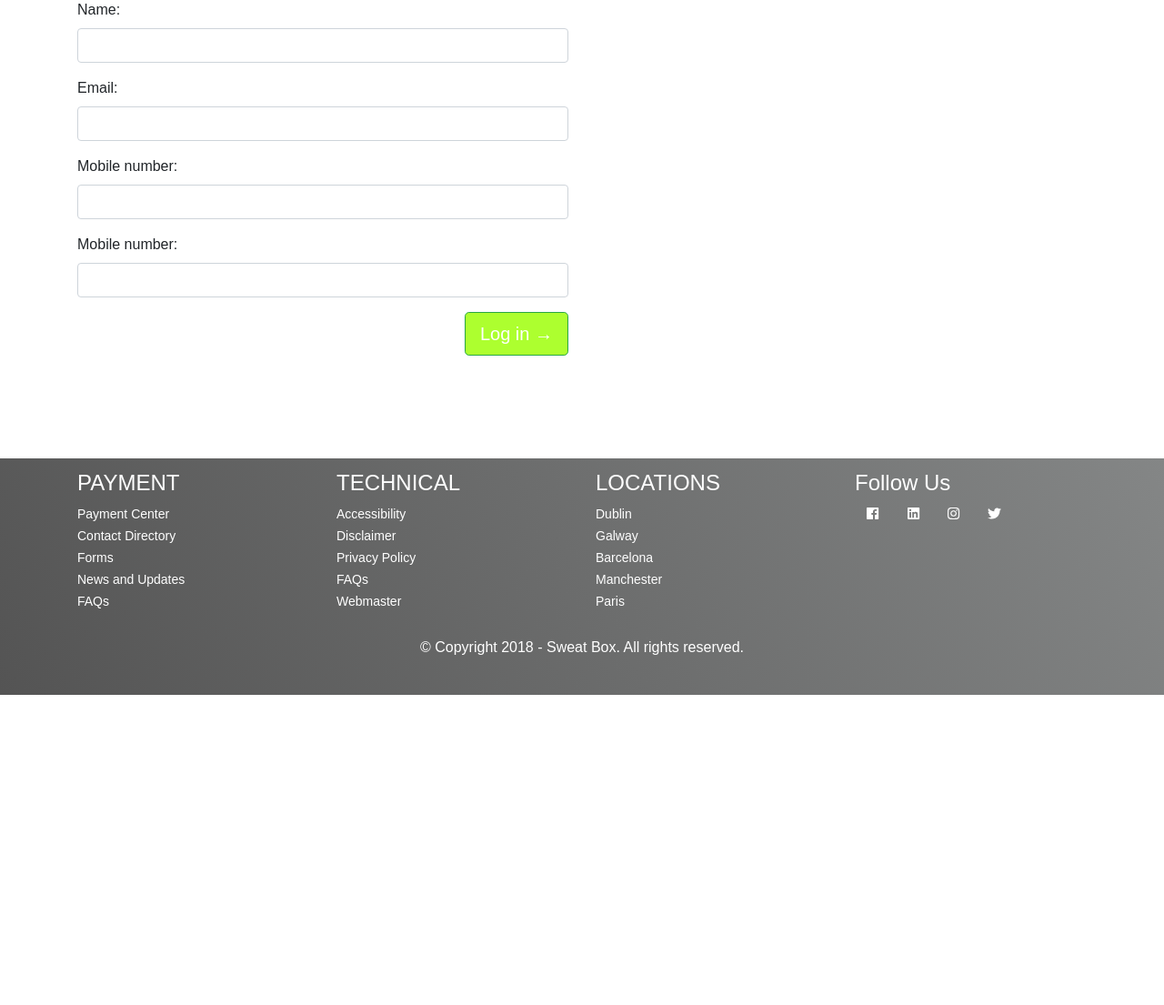
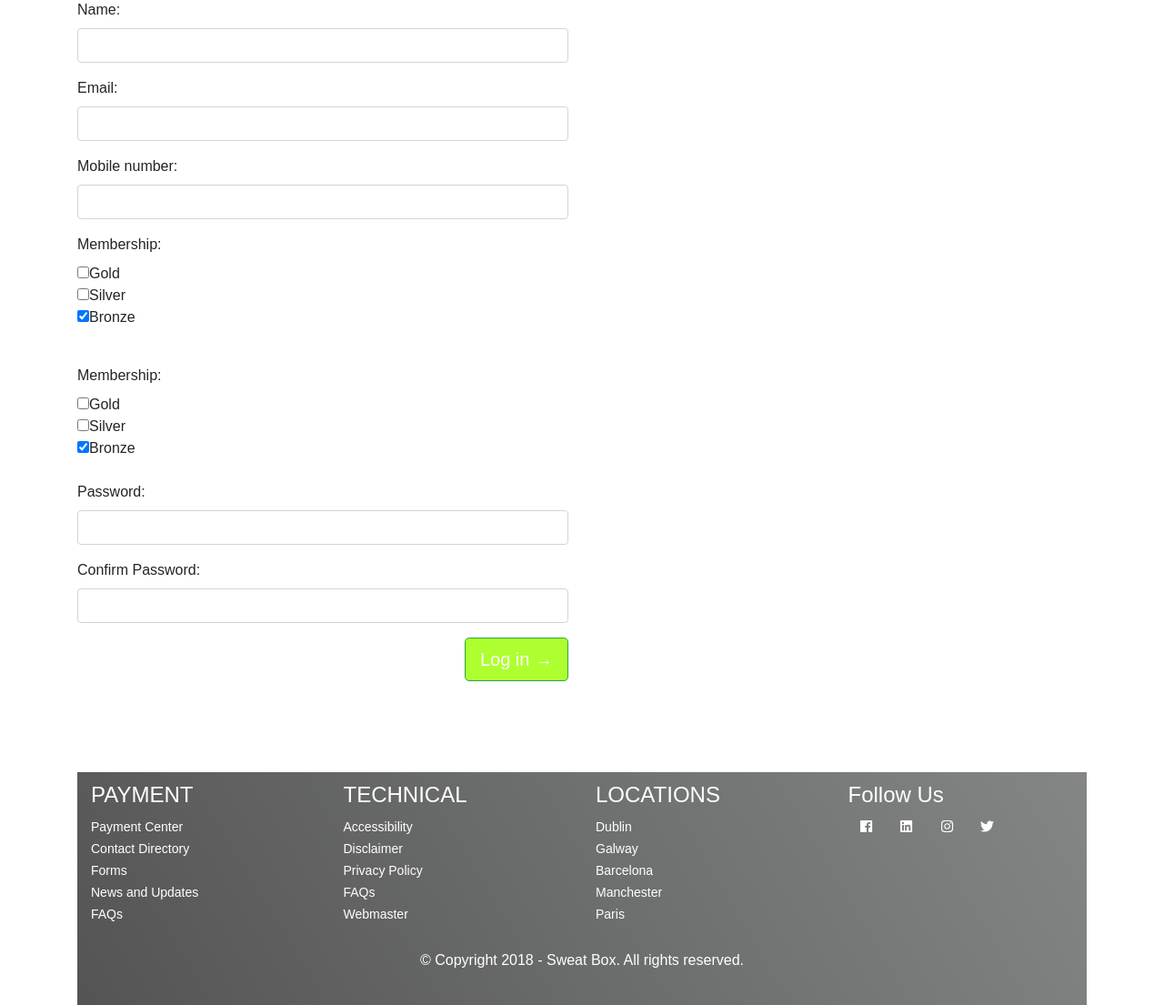
Before and after one commit to roniqroniq/gym_sweatbox, a PHP site: page /signup.php in a window 1280 px wide. Shown: the part 343-1448 px from the top of the page at 91% size. Before the commit the page ends 1107 px from the top, so only its background shows below. Run offline with PHP 8.4, Linux system fonts and the light colour scheme; some libraries are stand-ins or nearby versions.

Commit message:
Update signup.php

```diff
--- a/signup.php
+++ b/signup.php
@@ -24,11 +24,32 @@
                    </div>
                    <div class="form-group">
                        <label for="mobile"> Mobile number:</label>
-                       <input type="email" class="form-control" id="mobile" name="mobile" required maxlength="50">
+                       <input type="text" class="form-control" id="mobile" name="mobile" required maxlength="50">
                    </div>
                    <div class="form-group">
-                       <label for="mobile"> Mobile number:</label>
-                       <input type="email" class="form-control" id="mobile" name="mobile" required maxlength="50">
+                       <label for="membership"> Membership:</label>
+                       <br>
+                       <form action="/action_page.php">
+                         <input type="checkbox" name="Gold" value="gold">Gold<br>
+                         <input type="checkbox" name="Silver" value="silver">Silver<br>
+                         <input type="checkbox" name="Bronze" value="bronze" checked>Bronze<br><br>
+                      </form>
+                   </div>
+                   <div class="form-group">
+                       <label for="membership"> Membership:</label>
+                       <br>
+                       <form action="/action_page.php">
+                         <input type="checkbox" name="Gold" value="gold">Gold<br>
+                         <input type="checkbox" name="Silver" value="silver">Silver<br>
+                         <input type="checkbox" name="Bronze" value="bronze" checked>Bronze<br><br>
+                      </form>
+                   <div class="form-group">
+                       <label for="password"> Password:</label>
+                       <input type="password" class="form-control" id="password" name="password" required maxlength="50">
+                   </div>
+                   <div class="form-group">
+                       <label for="password"> Confirm Password:</label>
+                       <input type="password" class="form-control" id="password" name="password" required maxlength="50">
                    </div>
                    <button type="submit" class="btn btn-lg btn-success pull-right" id="btnLogIn"a href="#" style="background-color:#ADFF2F" >Log in &rarr;</button>
                </form>
```
